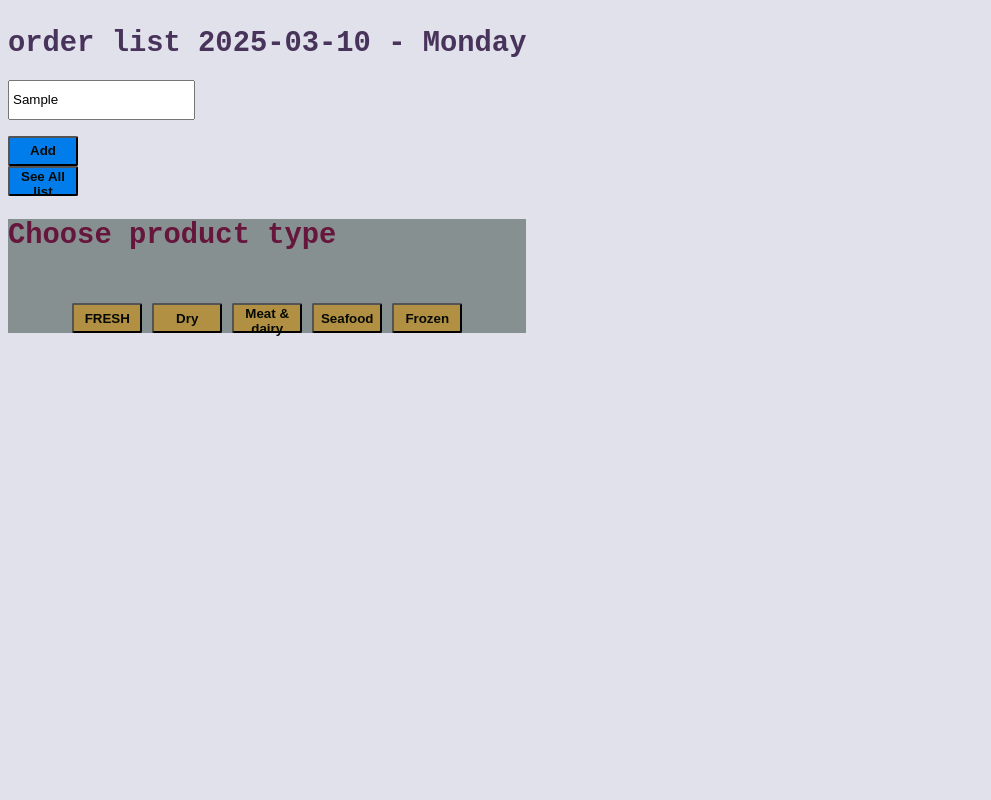
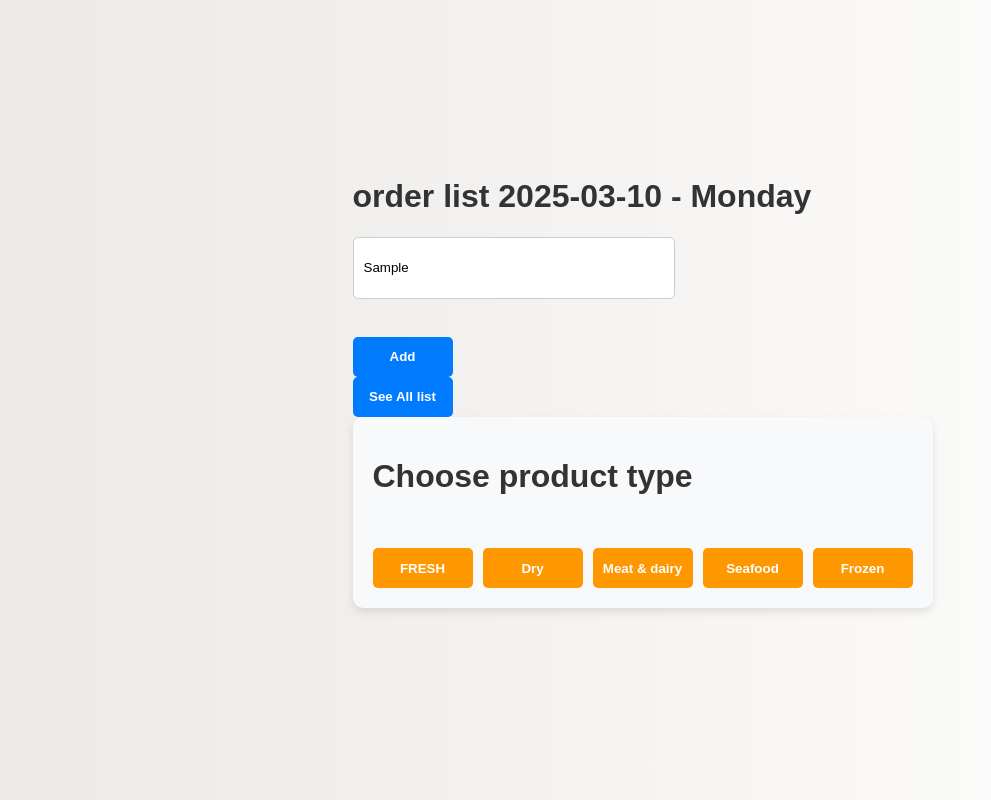
Before and after one commit to SubarnaGautam/orderingchecklist, a plain HTML site: page index.html in a window 1280 px wide. Both pictures are taken after typing "Sample" into the empty fields and a click on the button "Add". Shown: the whole page, without its empty margins (0-991 px from the left). Drawn offline with Linux system fonts and the light colour scheme.

Commit message:
Initial commit with updated files

```diff
--- a/index.html
+++ b/index.html
@@ -7,7 +7,7 @@
     <link href="style.css" type="text/css" rel="stylesheet">
 </head>
 <body>
-    <div>
+    <div id="container-el">
         <h1 id="heading-el">order list</h1>
         <input id="input-el" placeholder="What to order??"><br><br>
         <button id="add-btn">Add</button><br>
@@ -25,7 +25,6 @@
                     </div>
                 </div>
                 <div id="productList-el"></div>
-            </div>
             </div>
         </div>
         <div id="table-container">
@@ -53,6 +52,7 @@
         <div id="result-el"></div>
         <button id="delete-btn">Delete</button><br>
         <button id="back-btn">Back</button>
+    </div>
     <script src="scripts.js"></script>
 </body>
 </html>
--- a/style.css
+++ b/style.css
@@ -1,142 +1,133 @@
-body{
-    background-color: rgb(225, 225, 235);
-    margin: 0, auto;
-    font-family: 'Courier New', Courier, monospace;
-    font-size: 0.9rem;
+body {
+    background: linear-gradient(to right, #ece9e6, #ffffff);
+    margin: 0 auto;
+    font-family: 'Arial', sans-serif;
+    font-size: 1rem;
     padding: 0;
-    height: 100%;
-    color: rgb(72, 51, 91);
+    height: 100vh;
+    color: #48356b;
     display: flex;
-    justify-content: flex-start;
+    flex-direction: column;
     align-items: center;
-
+    justify-content: center;
 }
 
-#container-el{
-    margin-top: 3px;
-
-    margin-left: 5px;
-
-
-}#add-btn{
-
-    height: 30px;
-   width: 70px;
-   color: rgb(6, 10, 3);
-   font-weight: bold;
-   background-color: rgb(0, 125, 235);
-   border-radius: 2px;
-   font-weight: bold;
+h1 {
+    font-size: 2rem;
+    color: #333;
 }
 
-#delete-btn, #result-btn, #back-btn{
-
-   height: 30px;
-   width: 70px;
-   border-radius: 2px;
-   color: rgb(6, 10, 3);
-   font-weight: bold;
-   background-color: rgb(0, 125, 235);
-
+#container-el {
+    margin-top: 3px;
+    margin-left: 5px;
 }
 
-
-#input-el{
-    padding: 3px;
-
-    height: 30px;
-}
-#li-el{
-    margin-left: 0px;
-    list-style:lower-alpha;
-    color: rgb(4, 84, 9);
-    font-weight: 90%;
-}
-#product-container {
-
-    height: 100%;
-    width: 100%;
-    background-color: rgb(134, 144, 144);
-    display: flex;
-    flex-direction: column;
-    justify-content:center;
-    align-items:flex-start;
-    gap: 1px;
-    color: rgb(102, 22, 60);
-
-
+button {
+    height: 40px;
+    width: 100px;
+    color: #fff;
+    font-weight: bold;
+    background-color: #007bff;
+    border: none;
+    border-radius: 5px;
+    cursor: pointer;
+    transition: background-color 0.3s ease;
 }
 
+button:hover {
+    background-color: #0056b3;
+}
 
-#button-container{
-    margin-bottom: 50px;
+#input-el {
+    padding: 10px;
+    height: 40px;
+    width: 300px;
+    border: 1px solid #ccc;
+    border-radius: 5px;
+    margin-bottom: 20px;
+}
+
+#product-container {
+    background-color: #f8f9fa;
+    padding: 20px;
+    border-radius: 10px;
+    box-shadow: 0 4px 8px rgba(0, 0, 0, 0.1);
+    margin-bottom: 20px;
+}
+
+#button-container {
     display: flex;
     justify-content: center;
     gap: 10px;
 }
 
-#button-container button{
-
+#button-container button {
     margin-top: 2rem;
-    height: 30px;
-    width: 70px;
-    border-radius: 2px;
-    color: rgb(6, 10, 3);
+    height: 40px;
+    width: 100px;
+    border-radius: 5px;
+    color: #fff;
     font-weight: bold;
-    background-color: rgb(177, 144, 67);
+    background-color: #ff9800;
+    border: none;
+    cursor: pointer;
+    transition: background-color 0.3s ease;
 }
 
-/*#table-container{
-display: inline-flex;
-flex-direction: row;
-flex-wrap: wrap;
-width: 100%;
-justify-content: center;
-align-items: stretch;
-row-gap: 20px;
+#button-container button:hover {
+    background-color: #e68900;
+}
 
-}*/
-#table-container .table{
-    display: flex;
-    color:  rgb(102, 22, 60);;
-}
-.table{
-    border: 1px solid bisque;
+#table-container .table {
     display: flex;
     flex-direction: column;
-
-
-
+    align-items: center;
+    color: #663e3e;
+    margin-bottom: 20px;
 }
 
+.table {
+    border: 1px solid #ddd;
+    padding: 10px;
+    border-radius: 5px;
+    width: 80%;
+    background-color: #fff;
+    box-shadow: 0 4px 8px rgba(0, 0, 0, 0.1);
+}
 
 .table h3 {
-    font-size: 1.2rem;
-    margin-bottom: 3px; /* Space between the heading and the list */
+    font-size: 1.5rem;
+    margin-bottom: 10px;
 }
 
 .table ul {
-    padding-left: 0; /* Remove default padding from the list */
+    padding-left: 0;
+    list-style: none;
 }
 
+.table li {
+    text-align: left;
+    color: #333;
+    font-weight: bold;
+    padding: 5px 0;
+}
 
-.table li{
-
-    text-align: left;
-    list-style: none;
-    color: rgb(2, 2, 1);
-    font-weight: bold
-}
 #error {
     border: 2px solid red;
 }
-#result-el{
-    border: 2px black solid;
-    height: auto;
-    width: auto;
-    margin-top: 10px;
 
+#result-el {
+    border: 2px solid #000;
+    padding: 20px;
+    border-radius: 10px;
+    background-color: #fff;
+    box-shadow: 0 4px 8px rgba(0, 0, 0, 0.1);
+    margin-top: 20px;
+    width: 80%;
 }
-#result-el h3{
+
+#result-el h3 {
     text-decoration: underline;
+    font-size: 1.5rem;
+    margin-bottom: 10px;
 }
```
Lines whose indentation alone changed are shown as unchanged.
